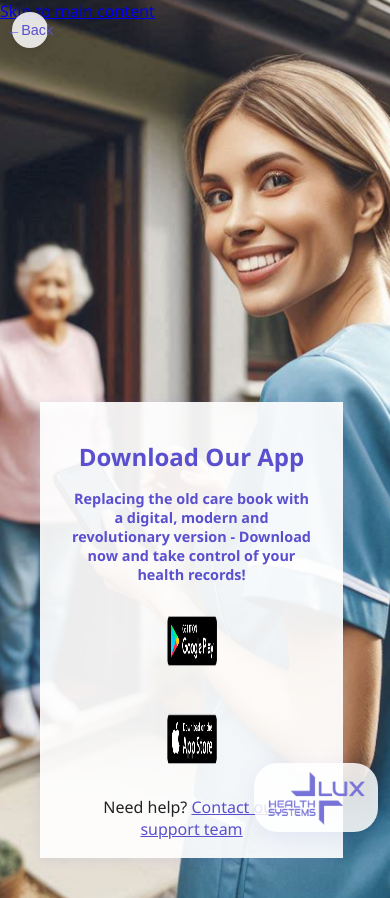
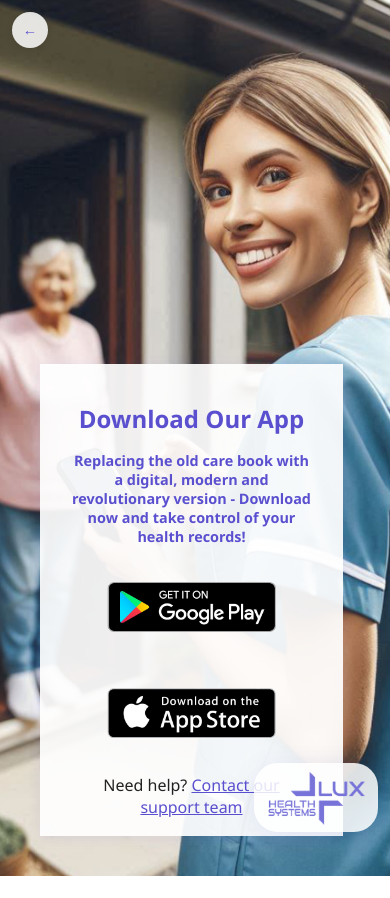
Before and after one commit to daniloluzjr/site-corporativo-luxsolutions, a website: page app.html in a window 390 px wide. After the commit the page ends 876 px from the top, so only its background shows below. Drawn offline with Linux system fonts and the light colour scheme.

Commit message:
Add files via upload

```diff
--- a/app.css
+++ b/app.css
@@ -207,8 +207,15 @@ h1 {
   }
 
   .download-btn img {
-    width: 50px;
+    width: auto;
     height: 50px;
+    max-width: 200px;
+  }
+
+  .download-btn {
+    margin: 12px 0;
+    display: block;
+    text-align: center;
   }
 
   .corner-logo {
--- a/app.html
+++ b/app.html
@@ -67,14 +67,11 @@
   </script>
 </head>
 <body>
-  <!-- Skip to main content link for screen readers -->
-  <a href="#main-content" class="skip-link">Skip to main content</a>
 
   <!-- Botão voltar -->
   <nav aria-label="Page navigation">
     <button class="back-button" id="backButton" aria-label="Go back to main page" title="Back to Home">
       <span aria-hidden="true">←</span>
-      <span class="visually-hidden">Back</span>
     </button>
   </nav>
 
```
Also changed, not shown: contact.html (+2 -13 lines), howitworks.html (+11 -2 lines).
